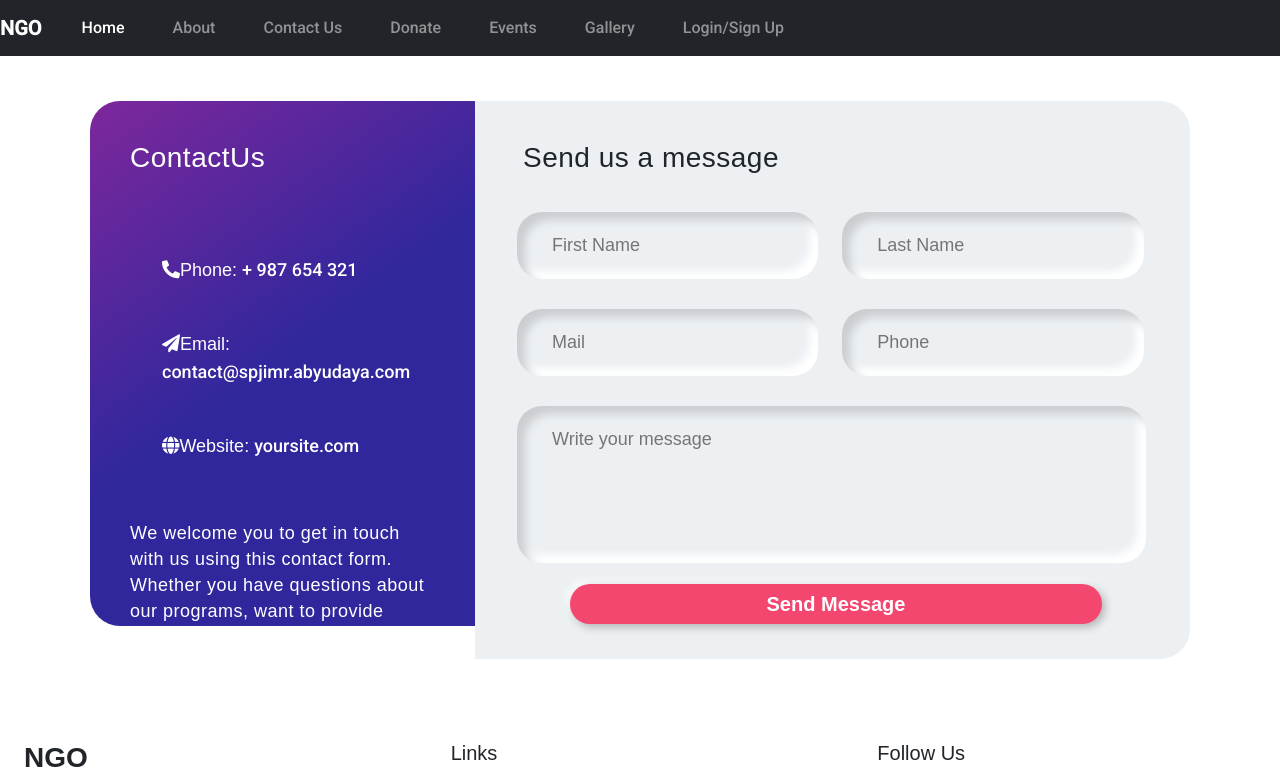
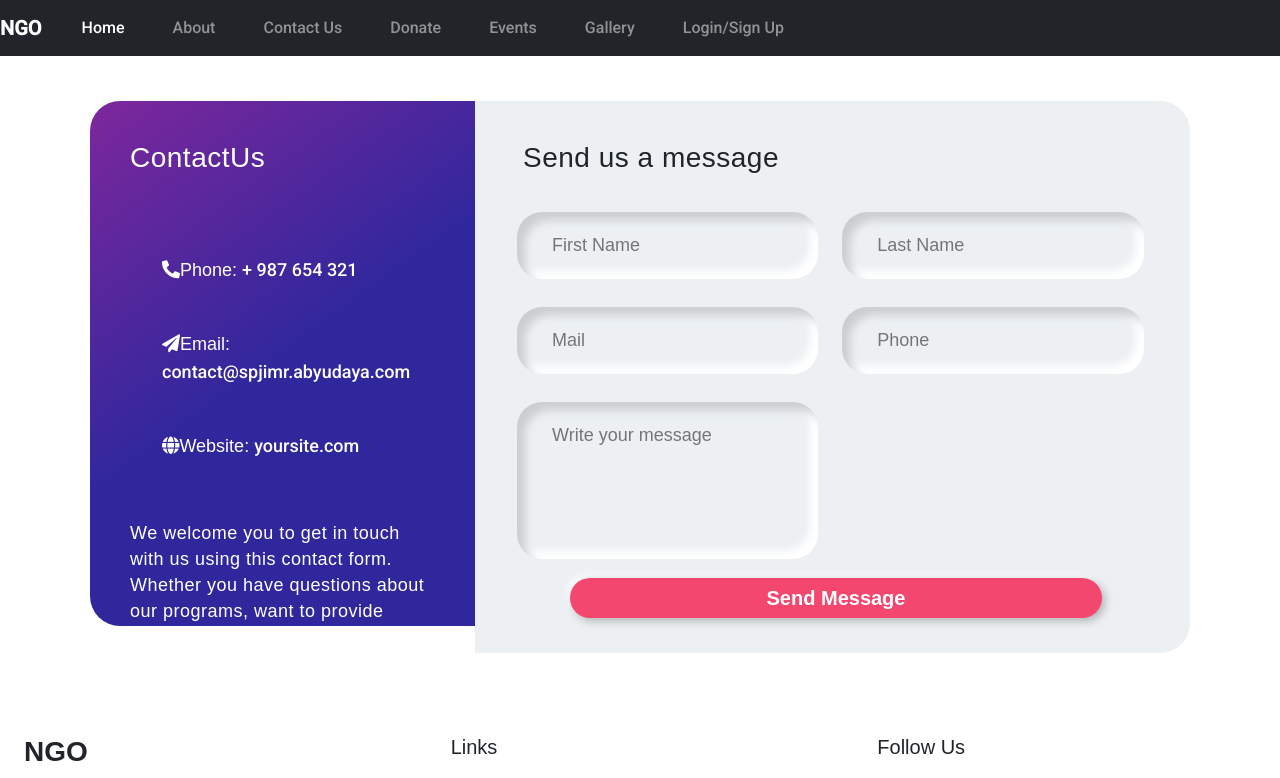
Before and after one commit to rohitphalke/Dev-Wizards-NGO.github.io, a React (Create React App) app: page /contact in a window 1280 px wide. Shown: the top 778 px of the page. Built offline with nearby package versions, Linux system fonts and the light colour scheme; some icons are missing; a web font is replaced by a local one.

Commit message:
changed some class name for anand

```diff
--- a/src/components/ContactUs.js
+++ b/src/components/ContactUs.js
@@ -30,19 +30,19 @@ const ContactForm = () => {
           <form action="#" method="POST">
             <h2 className="form-title">Send us a message</h2>
             <div className="form-fields">
-              <div className="form-group">
+              <div className="form-group123">
                 <input type="text" className="fname" placeholder="First Name" />
               </div>
-              <div className="form-group">
+              <div className="form-group123">
                 <input type="text" className="lname" placeholder="Last Name" />
               </div>
-              <div className="form-group">
+              <div className="form-group123">
                 <input type="email" className="email" placeholder="Mail" />
               </div>
-              <div className="form-group">
+              <div className="form-group123">
                 <input type="number" className="phone" placeholder="Phone" />
               </div>
-              <div className="form-group">
+              <div className="form-group123">
                 <textarea name="message" placeholder="Write your message" />
               </div>
             </div>
--- a/src/css_files/styles.css
+++ b/src/css_files/styles.css
@@ -119,7 +119,7 @@ body, input,textarea, a{
   height: 150px;
   resize: none;
 }
-.form-group{
+.form-group123{
   width: 46%;
   float: left;
   padding: 0px 30px;
```
